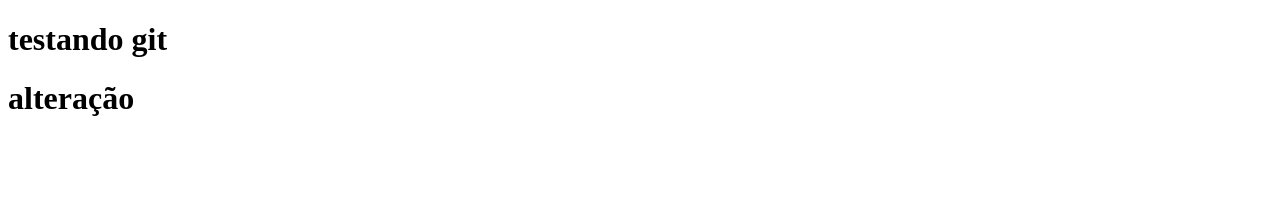
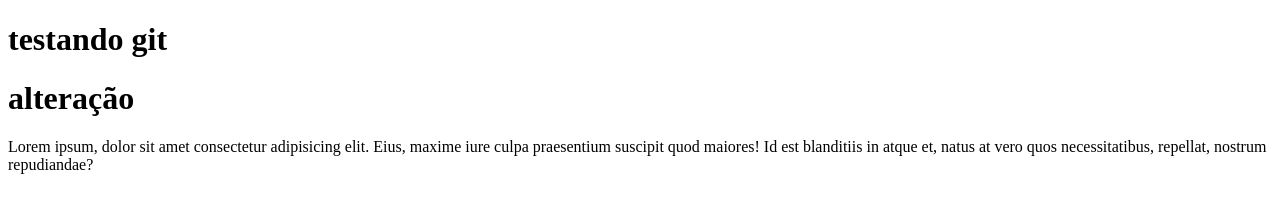
Before and after one commit to MCassian0/modulogit, a plain HTML site: page index.html in a window 1280 px wide. Drawn offline with Linux system fonts and the light colour scheme.

Commit message:
nova funcionalidade x

```diff
--- a/index.html
+++ b/index.html
@@ -9,5 +9,6 @@
     <h1>testando git</h1>
 
     <h1> alteração</h1>
+    <p>Lorem ipsum, dolor sit amet consectetur adipisicing elit. Eius, maxime iure culpa praesentium suscipit quod maiores! Id est blanditiis in atque et, natus at vero quos necessitatibus, repellat, nostrum repudiandae?</p>
 </body>
 </html>
```
Also changed, not shown: 1 other file.
